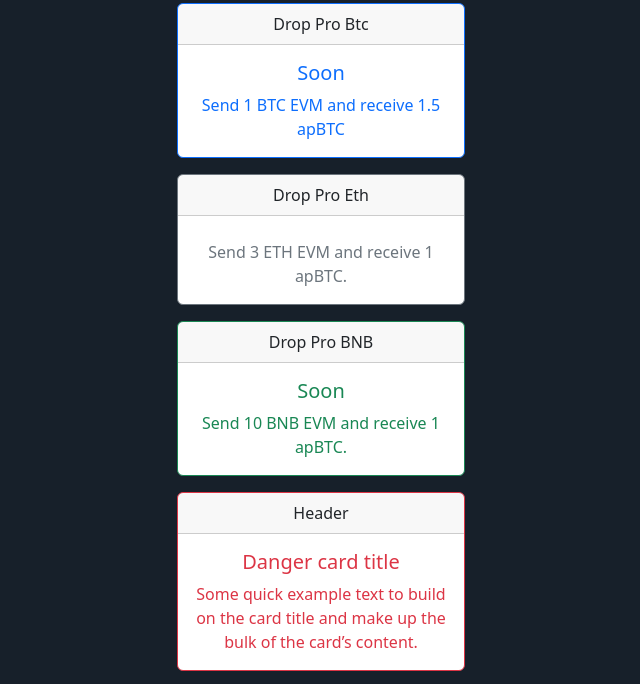
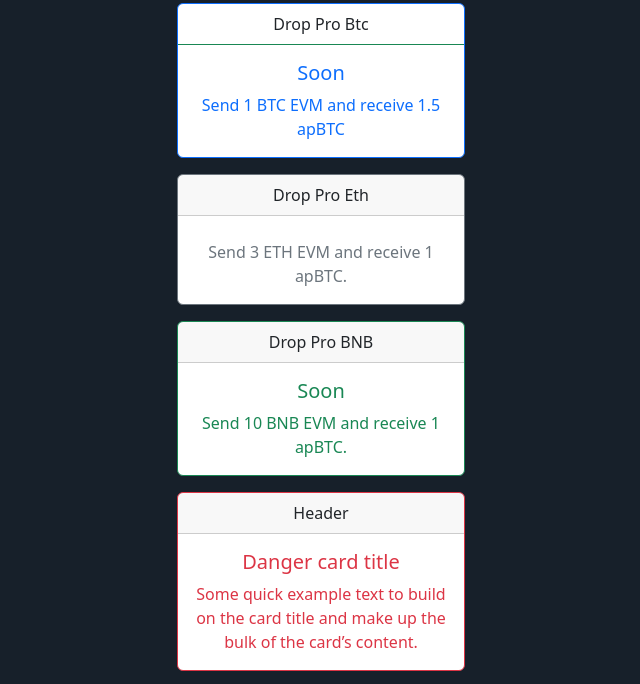
Before and after one commit to apbtcofficial/apbtc, a plain HTML site: page index.html in a window 1280 px wide. Shown: the part 53-737 px from the top of the page, without its empty margins (319-959 px from the left). Drawn offline with nearby package versions, Linux system fonts and the light colour scheme.

Commit message:
Update index.html

```diff
--- a/index.html
+++ b/index.html
@@ -16,7 +16,7 @@
     <h1>Drop Pro</h1>
       </font>
       <div class="card border-primary mb-3" style="max-width: 18rem;">
-  <div class="card-header"> Drop Pro Btc </div>
+  <div class="card-header bg-transparent border-success"> Drop Pro Btc </div>
   <div class="card-body text-primary">
     <h5 class="card-title">Soon</h5>
     <p class="card-text"> Send 1 BTC EVM and receive 1.5 apBTC </p>
```
